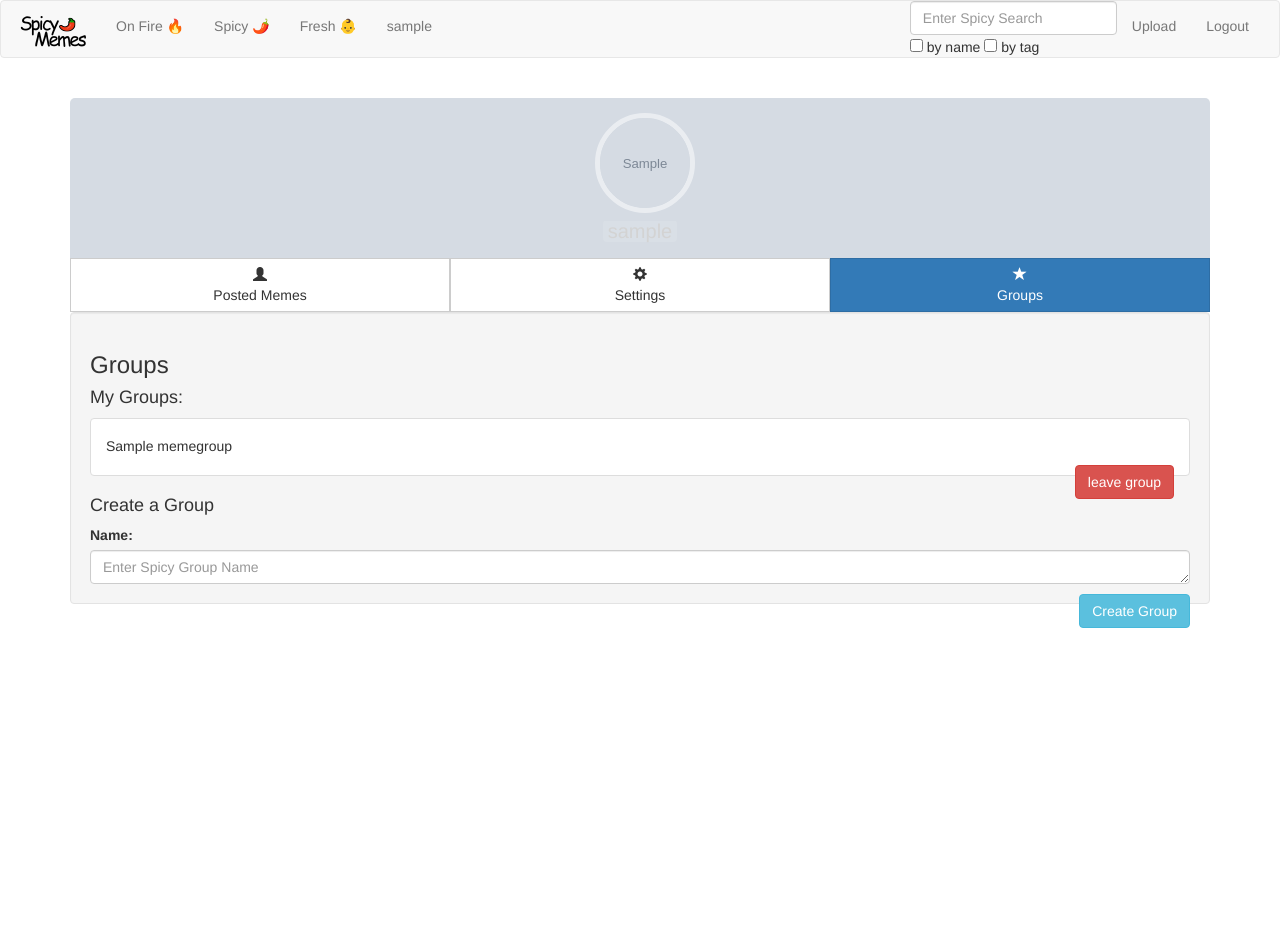
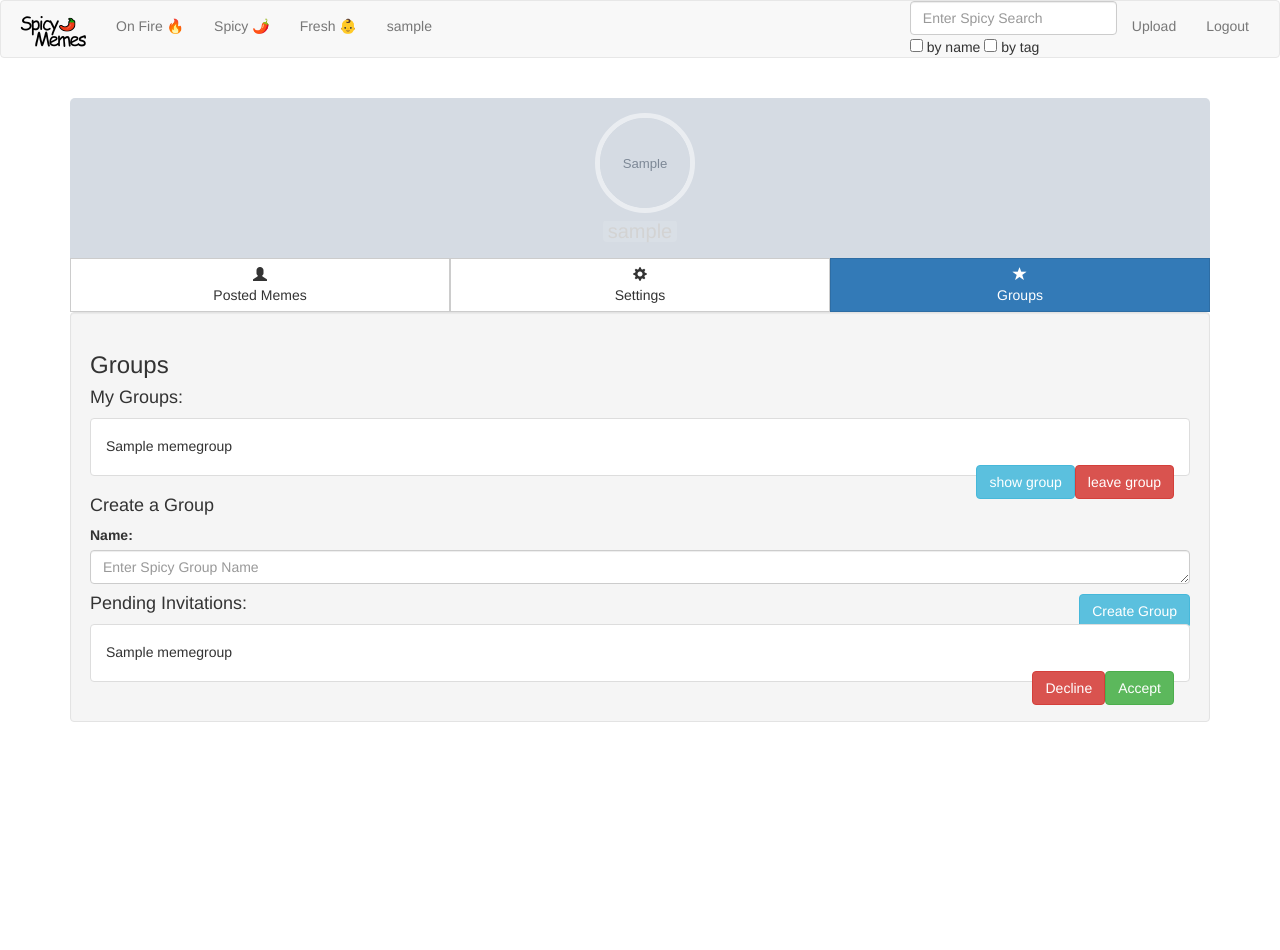
Before and after one commit to spicy-memes17/enterprise-memes, a Django app: page /spicy_memes/userprofile in a window 1280 px wide, after a click on "Groups". Shown: the top 950 px of the page. Run offline with Django 3.2, Linux system fonts and the light colour scheme; a user stored in the database is signed in; tables that the repository leaves empty hold one stand-in row (values such as "Sample post"); grey boxes marked "Sample" are stand-in pictures; some libraries are stand-ins or nearby versions.

```diff
--- a/spicy_memes/forms.py
+++ b/spicy_memes/forms.py
@@ -1,7 +1,7 @@
 from django import forms
 # from .models import User
 from .models import Post, MyUser, Comment, LikesComment, LikesPost, Tag, MemeGroup
-from django.forms import ModelForm, Textarea
+from django.forms import ModelForm, Textarea, Select
 from .authenticate import MyBackend
 from django.contrib.auth.forms import UserChangeForm
 
@@ -53,11 +53,21 @@ class UploadFileForm(forms.Form):
 # data upload mit ModelForm. ist empfohlen, wenn man mit models.py arbeitet
 class UploadForm(ModelForm):
     tags = forms.CharField(required=False, widget=forms.Textarea(attrs={'class': 'form-control', 'rows': '1', 'placeholder': 'Enter Spicy Tags'}))
+    group = forms.ChoiceField(required=False, label='Group', choices=[], widget=Select())
 
-    def __init__(self, **kwargs):
+    def __init__(self, user, **kwargs):
         self.user = kwargs.pop('user', None)
         # self.group = kwargs.pop('group', None)
         super(UploadForm, self).__init__(**kwargs)
+        group_names = user.memegroup_set.all()
+        names = []
+        for name in group_names:
+            names.append((name,name))
+
+        #name_tuple= zip(names, names)
+        self.fields['group'] = forms.ChoiceField(
+            choices= names)
+
 
     #fetches tags by name and writes them into a list. if the tag does not exist it is created
     def handle_tags(self, tagstring):
@@ -99,7 +109,7 @@ class UploadForm(ModelForm):
     class Meta:
         model = Post
         exclude = ('tags',) #don't remove the ,
-        fields = ['title', 'description', 'image_field']
+        fields = ['title', 'description', 'image_field', 'group']
         widgets = {
             'title': Textarea(attrs={'class': 'form-control', 'rows': '1', 'placeholder': 'Spicy Title'}),
             'description': Textarea(
--- a/spicy_memes/models.py
+++ b/spicy_memes/models.py
@@ -109,6 +109,17 @@ class LikesComment(models.Model):
         return str(self.user) + (" likes " if self.likes else " dislikes ") + str(self.comment)
 
 
+class GroupInvite(models.Model):
+    class Meta:
+        unique_together = (('user','group'),)
+
+    user= models.ForeignKey('MyUser', on_delete=models.CASCADE)
+    group= models.ForeignKey('MemeGroup', on_delete=models.CASCADE)
+
+    def __str__(self):
+        user + 'invited to ' + group
+
+
 #ADDITIONAL INFO IF SOMETHING GOES WRONG:
     #add this to the settings.py BEFORE MIGRATION
     #AUTH_USER_MODEL = 'spicy_memes.MyUser'
--- a/spicy_memes/templates/uploadFile.html
+++ b/spicy_memes/templates/uploadFile.html
@@ -36,6 +36,8 @@
 			{{form.tags}}
 			<br>
             {{ form.image_field }}
+			<br>
+			{{form.group}}
             <button type="submit" class="btn btn-default pull-right">
             <span class="glyphicon glyphicon-upload" aria-hidden="true">
                 <div class="uploadbtn">UPLOAD</div>
--- a/spicy_memes/templates/userProfile.html
+++ b/spicy_memes/templates/userProfile.html
@@ -177,6 +177,7 @@
 							<li class="list-group-item">
 								<h5>{{group.name}}</h5>
 								<a class="btn btn-danger pull-right" href="{% url 'spicy_memes:leaveGroup' name_group=group.name name_user=user.username %}">leave group</a>
+								<a class="btn btn-info pull-right" href="{% url 'spicy_memes:groupDetail' group_name=group.name%}">show group</a>
 							</li>
 						{% endfor %}
 					</ul>
@@ -187,6 +188,16 @@
 					{{groupform}}
 					<button type="submit" class="btn btn-info submit pull-right">Create Group</button>
 				<form>
+				<h4>Pending Invitations:</h4>
+					<ul class="list-group">
+						{%for invite in group_invites%}
+							<li class="list-group-item">
+								<h5>{{invite.group.name}}</h5>
+								<a class="btn btn-success pull-right" href="{% url 'spicy_memes:acceptInvite' name_group=invite.group.name name_user=invite.user.username %}">Accept</a>
+								<a class="btn btn-danger pull-right" href="{% url 'spicy_memes:declineInvite' name_group=invite.group.name name_user=invite.user.username %}">Decline</a>
+							</li>
+						{% endfor %}
+					</ul>
             </div>
         </div>
     </div>
--- a/spicy_memes/urls.py
+++ b/spicy_memes/urls.py
@@ -26,5 +26,8 @@ urlpatterns = [
     url(r'^post/(?P<pk>(\d+))/(?P<likes>(\d+))/vote/$', views.voteComment, name='voteComment'),
     url(r'^startPage/', views.startPage, name='startPage'),
     url(r'^createGroup', views.createGroup, name= 'createGroup'),
-    url(r'^leaveGroup/(?P<name_group>.*)/(?P<name_user>.*)', views.leaveGroup, name='leaveGroup')
+    url(r'^leaveGroup/(?P<name_group>.*)/(?P<name_user>.*)', views.leaveGroup, name='leaveGroup'),
+    url(r'^acceptInvite/(?P<name_group>.*)/(?P<name_user>.*)', views.acceptInvite, name='acceptInvite'),
+    url(r'^declineInvite/(?P<name_group>.*)/(?P<name_user>.*)', views.declineInvite, name='declineInvite'),
+    url(r'^groupDetail/(?P<group_name>.*)', views.groupDetail, name='groupDetail')
     ]
--- a/spicy_memes/views.py
+++ b/spicy_memes/views.py
@@ -22,7 +22,7 @@ from django.utils.timesince import timesince
 from django.contrib import messages
 from django.core.paginator import Paginator
 
-from .models import Post, MyUser, Comment, LikesComment, LikesPost, Tag, MemeGroup
+from .models import Post, MyUser, Comment, LikesComment, LikesPost, Tag, MemeGroup, GroupInvite
 from .forms import UploadFileForm, UploadForm, EditForm, SignUpForm, LogInForm, CommentForm, VoteCommentForm, LikeForm, SearchForm, TagSearchForm
 
 @login_required
@@ -91,8 +91,10 @@ def userprofile(request):
     #Get list of user's posts
     user_meme_list = Post.objects.filter(user=current_user).order_by('-date')
     user_group_list = MemeGroup.objects.filter(users__username= current_user.username)
+    group_invites = GroupInvite.objects.filter(user__username= current_user.username)
+
     return render(request, 'userProfile.html', {'AuthForm': authform, 'user' : current_user, 'passwordform': passwordform, 'profilepicform': profilepicform, 'generalForm': generalForm, 'user_meme_list': user_meme_list,
-                                                'groupform': groupform, 'user_group_list': user_group_list})
+                                                'groupform': groupform, 'user_group_list': user_group_list, 'group_invites': group_invites})
 
 
 
@@ -138,6 +140,11 @@ def deleteUser(request):
 
 @login_required
 def uploadFile(request):
+    #user = request.user
+
+    #names = user.memegroup_set.all().values('name')
+    #group_names = map(lambda x: x['name'], names)
+
     if request.method == 'POST':
         form = UploadForm(user = request.user, files=request.FILES, data=request.POST)
         if form.is_valid():
@@ -147,7 +154,7 @@ def uploadFile(request):
             messages.success(request, 'Please choose an image file with a name under 40 characters long.')
             return render(request, 'uploadFile.html', {'form': form}) #add error message at some point
     else:
-        form = UploadForm()
+        form = UploadForm(user= request.user)
         return render(request, 'uploadFile.html', {'form': form})
 
 
@@ -425,3 +432,29 @@ def leaveGroup(request, name_group, name_user):
         group.delete()
 
     return HttpResponseRedirect('/spicy_memes/userprofile')
+
+
+def acceptInvite(request, name_group, name_user):
+    accepted_group = MemeGroup.objects.get(name= name_group)
+    accepted_user = MyUser.objects.get(username= name_user)
+    invite = GroupInvite.objects.get(user= accepted_user, group= accepted_group)
+
+    accepted_group.users.add(accepted_user)
+    invite.delete()
+
+    return HttpResponseRedirect('/spicy_memes/userprofile')
+
+
+def declineInvite(request, name_group, name_user):
+    declined_group = MemeGroup.objects.get(name= name_group)
+    declined_user = MyUser.objects.get(username= name_user)
+    invite = GroupInvite.objects.get(user= declined_user, group= declined_group)
+    invite.delete()
+
+    return HttpResponseRedirect('/spicy_memes/userprofile')
+
+#not done!
+def groupDetail(request, group_name):
+    name = group_name
+    members = MemeGroup.objects.get(name= group_name).users.all()
+    return render(request, 'groupDetail.html', {'name': name, 'members': members})
```
Also changed, not shown: spicy_memes/templates/groupDetail.html (added, +61 -0 lines), 2 other files.
